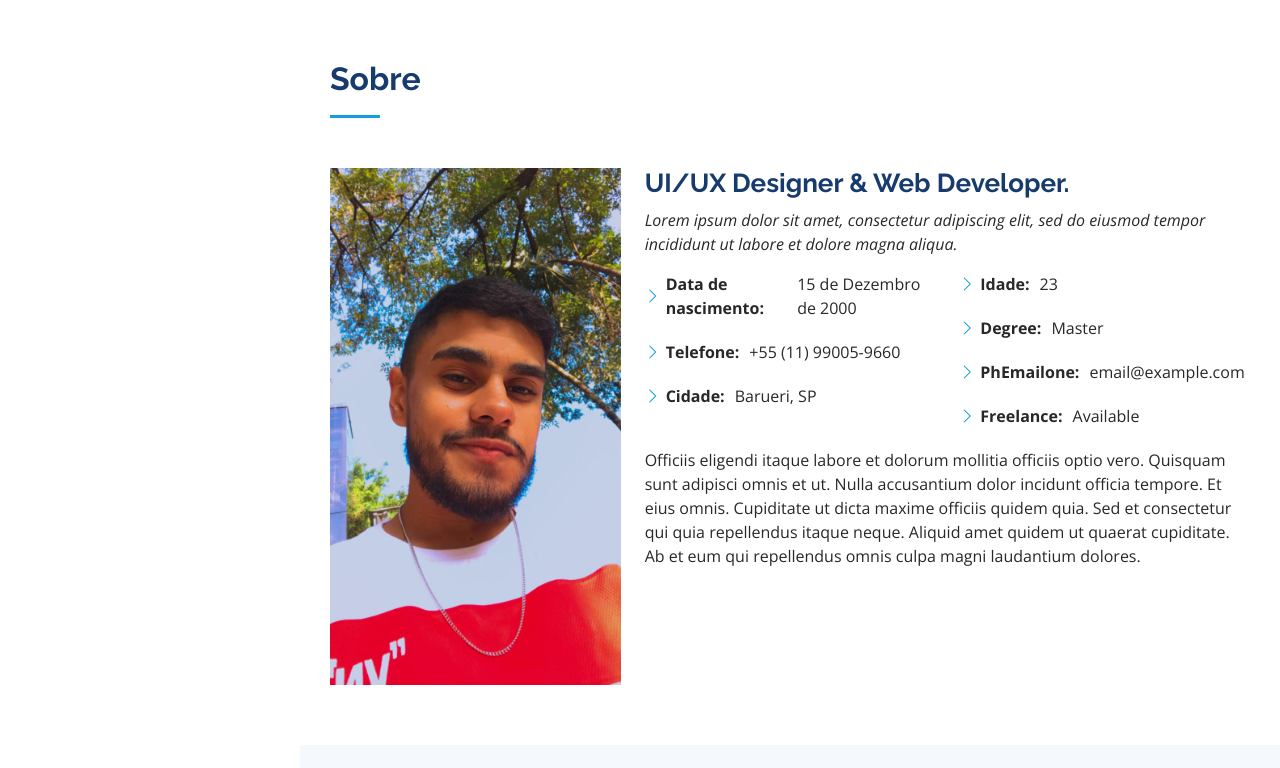
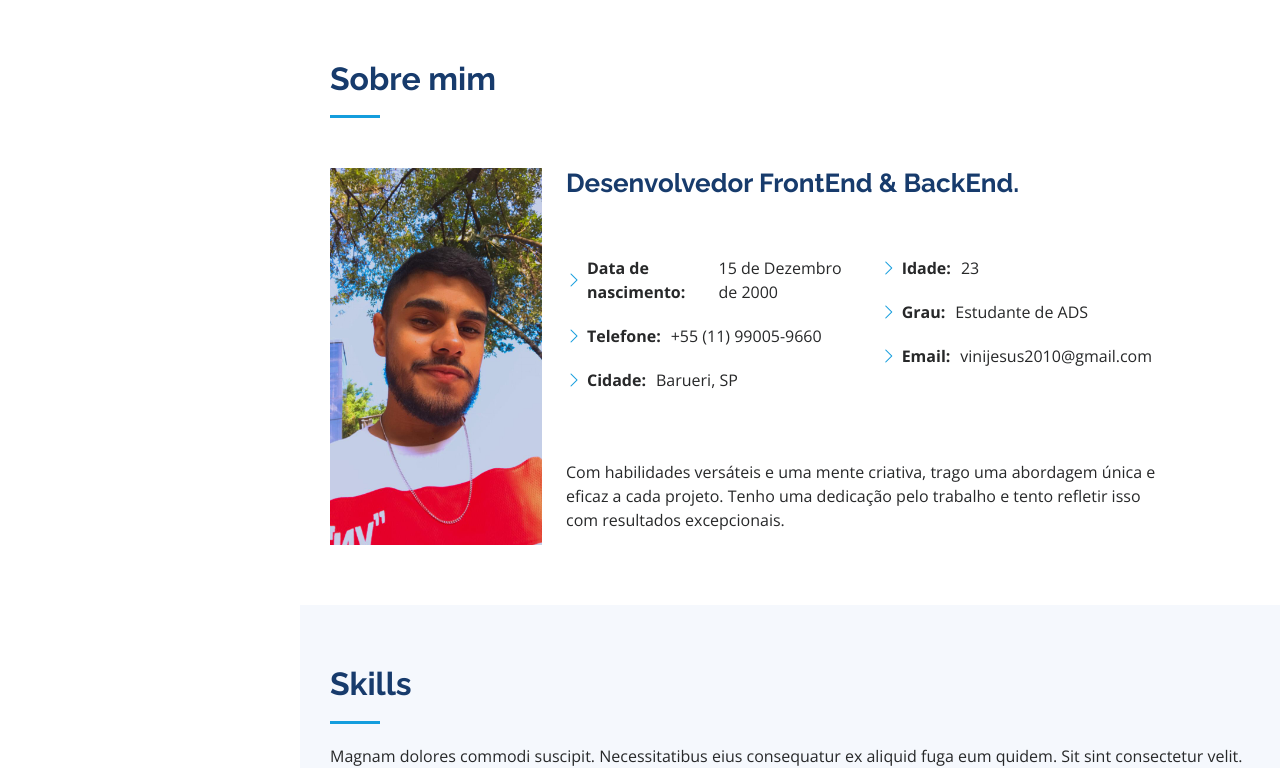
Before and after one commit to GoldenN09/portfolio, a plain HTML site: page index.html in a window 1280 px wide. Shown: the part 800-1568 px from the top of the page. Drawn offline with nearby package versions, Linux system fonts and the light colour scheme.

Commit message:
index.html

```diff
--- a/index.html
+++ b/index.html
@@ -84,19 +84,16 @@
       <div class="container">
 
         <div class="section-title">
-          <h2>Sobre</h2>
+          <h2>Sobre mim</h2>
         </div>
 
         <div class="row">
-          <div class="col-lg-4" data-aos="fade-right">
+          <div class="col-lg-3" data-aos="fade-right">
             <img src="assets/img/profile-img.jpg" class="img-fluid" alt="">
           </div>
           <div class="col-lg-8 pt-4 pt-lg-0 content" data-aos="fade-left">
-            <h3>UI/UX Designer &amp; Web Developer.</h3>
-            <p class="fst-italic">
-              Lorem ipsum dolor sit amet, consectetur adipiscing elit, sed do eiusmod tempor incididunt ut labore et dolore
-              magna aliqua.
-            </p>
+            <h3>Desenvolvedor FrontEnd &amp; BackEnd.</h3>
+            <br><br>
             <div class="row">
               <div class="col-lg-6">
                 <ul>
@@ -108,15 +105,14 @@
               <div class="col-lg-6">
                 <ul>
                   <li><i class="bi bi-chevron-right"></i> <strong>Idade:</strong> <span>23</span></li>
-                  <li><i class="bi bi-chevron-right"></i> <strong>Degree:</strong> <span>Master</span></li>
-                  <li><i class="bi bi-chevron-right"></i> <strong>PhEmailone:</strong> <span>email@example.com</span></li>
-                  <li><i class="bi bi-chevron-right"></i> <strong>Freelance:</strong> <span>Available</span></li>
+                  <li><i class="bi bi-chevron-right"></i> <strong>Grau:</strong> <span>Estudante de ADS</span></li>
+                  <li><i class="bi bi-chevron-right"></i> <strong>Email:</strong> <span>vinijesus2010@gmail.com</span></li>
                 </ul>
               </div>
             </div>
+            <br><br>
             <p>
-              Officiis eligendi itaque labore et dolorum mollitia officiis optio vero. Quisquam sunt adipisci omnis et ut. Nulla accusantium dolor incidunt officia tempore. Et eius omnis.
-              Cupiditate ut dicta maxime officiis quidem quia. Sed et consectetur qui quia repellendus itaque neque. Aliquid amet quidem ut quaerat cupiditate. Ab et eum qui repellendus omnis culpa magni laudantium dolores.
+              Com habilidades versáteis e uma mente criativa, trago uma abordagem única e eficaz a cada projeto. Tenho uma dedicação pelo trabalho e tento refletir isso com resultados excepcionais.
             </p>
           </div>
         </div>
```
